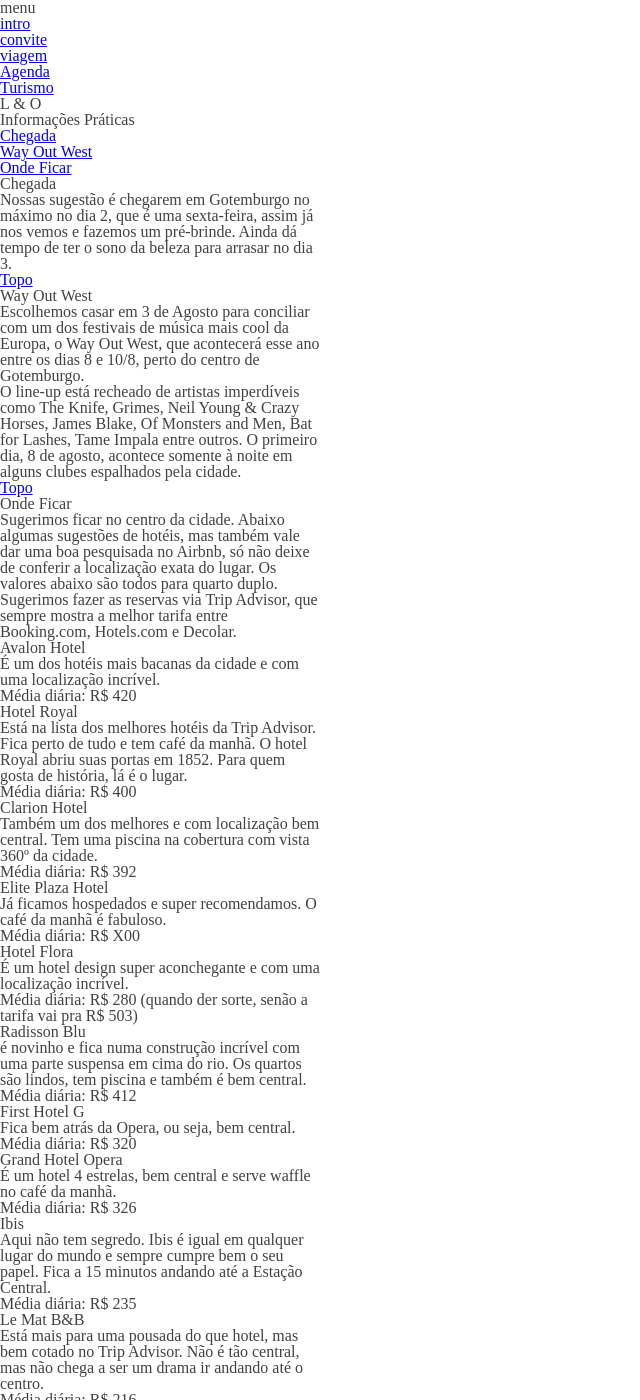
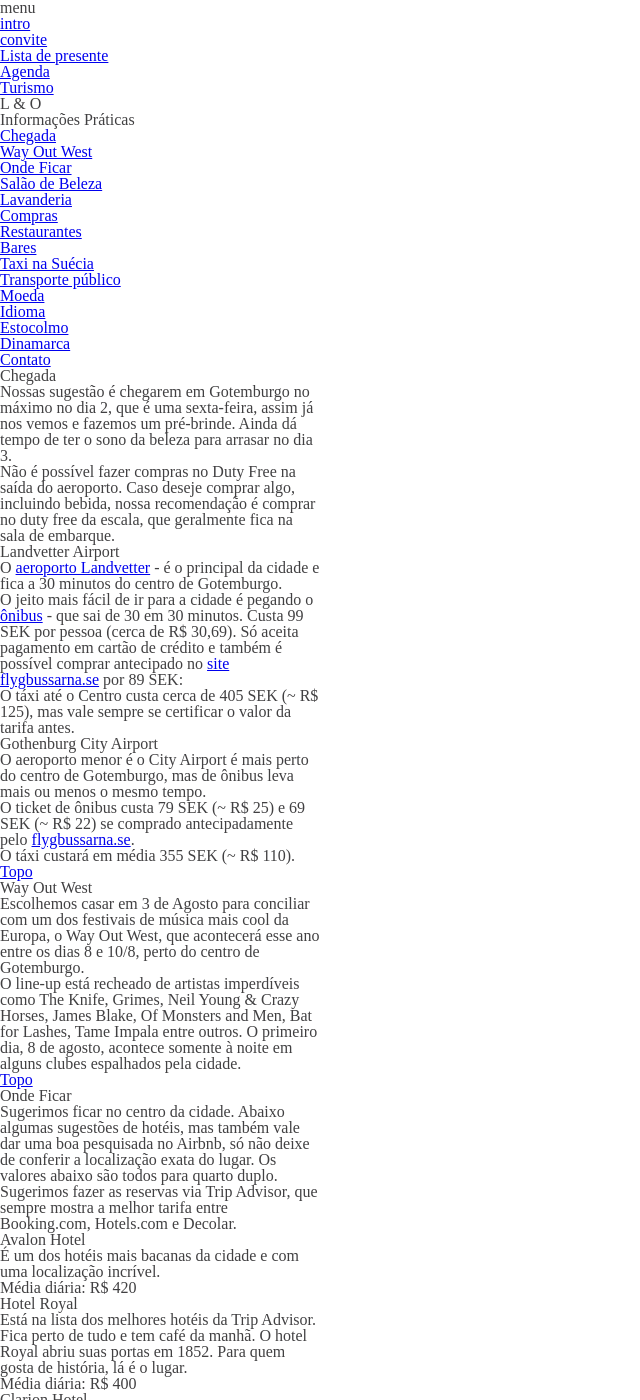
Before and after one commit to olapersson/casamento, a Jekyll site: the page built from infos.html, in a window 1280 px wide and 1400 px high. Shown: the whole window, without its empty margins (0-640 px from the left). Built offline with Jekyll 4.4.1, drawn with Linux system fonts in a browser that asks for light colours; nearby versions of some CDN libraries; some of the changed text lies outside the part shown.

Commit message:
Update acording to Lalai's doc

```diff
--- a/_includes/menu.html
+++ b/_includes/menu.html
@@ -3,7 +3,7 @@
     <li class="title"><span>menu</span></li>
     <li class="intro"><a href="/">intro</a></li>
     <li class="convite"><a href="#">convite</a></li>
-    <li class="viagem"><a href="viagem.html">viagem</a></li>
+    <li class="gifts"><a href="lista-de-presentes.html">Lista de presente</a></li>
     <li class="agenda"><a href="agenda.html">Agenda</a></li>
     <li class="festival"><a href="infos.html">Turismo</a></li>
   </ul>
--- a/_scss/_menu.scss
+++ b/_scss/_menu.scss
@@ -8,7 +8,7 @@
 
 .intro .intro,
 .convite .convite,
-.viagem .viagem,
+.gifts .gifts,
 .agenda .agenda,
 .festival .festival {
   background-color: shade($light-grey, 10%);
--- a/infos.html
+++ b/infos.html
@@ -9,6 +9,18 @@
     <li><a href="#arrival">Chegada</a></li>
     <li><a href="#wow">Way Out West</a></li>
     <li><a href="#hotel">Onde Ficar</a></li>
+    <li><a href="#beauty">Salão de Beleza</a></li>
+    <li><a href="#dry-cleaning">Lavanderia</a></li>
+    <li><a href="#shopping">Compras</a></li>
+    <li><a href="#eating">Restaurantes</a></li>
+    <li><a href="#drinking">Bares</a></li>
+    <li><a href="#taxi">Taxi na Suécia</a></li>
+    <li><a href="#transport">Transporte público</a></li>
+    <li><a href="#money">Moeda</a></li>
+    <li><a href="#language">Idioma</a></li>
+    <li><a href="#stockholm">Estocolmo</a></li>
+    <li><a href="#denmark">Dinamarca</a></li>
+    <li><a href="#contact">Contato</a></li>
   </ul>
 </nav>
 
@@ -20,8 +32,44 @@
   Nossas sugestão é chegarem em Gotemburgo no máximo no dia 2, que é uma sexta-feira, assim já nos vemos e fazemos um pré-brinde. Ainda dá tempo de ter o sono da beleza para arrasar no dia 3.
 </p>
 
+<p>
+  Não é possível fazer compras no Duty Free na saída do aeroporto. Caso deseje comprar algo, incluindo bebida, nossa recomendação é comprar no duty free da escala, que geralmente fica na sala de embarque.
+</p>
+
+<h2>
+  Landvetter Airport
+</h2>
+
+<p>
+  O <a href="http://www.swedavia.com/landvetter/">aeroporto Landvetter</a> - é o principal da cidade e fica a 30 minutos do centro de Gotemburgo.
+</p>
+
+<p>
+  O jeito mais fácil de ir para a cidade é pegando o <a href="http://www.flygbussarna.se/en/Landvetter">ônibus</a> - que sai de 30 em 30 minutos. Custa 99 SEK por pessoa (cerca de R$ 30,69). Só aceita pagamento em cartão de crédito e também é possível comprar antecipado no <a href="http://www.flygbussarna.se/en/landvetter">site flygbussarna.se</a> por 89 SEK:
+</p>
+
+
+<p>
+  O táxi até o Centro custa cerca de 405 SEK (~ R$ 125), mas vale sempre se certificar o valor da tarifa antes.
+</p>
+
+
+<h2>
+   Gothenburg City Airport
+</h2>
+<p>
+  O aeroporto menor é o City Airport é mais perto do centro de Gotemburgo, mas de ônibus leva mais ou menos o mesmo tempo.
+</p>
+
+<p>
+  O ticket de ônibus custa 79 SEK (~ R$ 25) e 69 SEK (~ R$ 22) se comprado antecipadamente pelo <a href="http://www.flygbussarna.se/goteborg-city">flygbussarna.se</a>.
+</p>
+
+<p>
+  O táxi custará em média 355 SEK (~ R$ 110).
+</p>
+
 <p class="link-top"> <a  href="#top"> Topo </a> </p>
-
 
 <h3 id="wow">
   Way Out West
@@ -146,3 +194,75 @@
 </p>
 
 <p class="link-top"> <a  href="#top"> Topo </a> </p>
+
+<h3 id="beauty">
+  Salão de Beleza
+</h3>
+
+<p class="link-top"> <a  href="#top"> Topo </a> </p>
+
+<h3 id="dry-cleaning">
+  Lavanderia
+</h3>
+
+<p class="link-top"> <a  href="#top"> Topo </a> </p>
+
+<h3 id="shopping">
+  Compras
+</h3>
+
+<p class="link-top"> <a  href="#top"> Topo </a> </p>
+
+<h3 id="eating">
+ Restaurantes
+</h3>
+
+<p class="link-top"> <a  href="#top"> Topo </a> </p>
+
+<h3 id="drinking">
+Bares
+</h3>
+
+<p class="link-top"> <a  href="#top"> Topo </a> </p>
+
+<h3 id="taxi">
+Taxi na Suécia
+</h3>
+
+<p class="link-top"> <a  href="#top"> Topo </a> </p>
+
+<h3 id="transportation">
+Transporte público
+</h3>
+
+<p class="link-top"> <a  href="#top"> Topo </a> </p>
+
+<h3 id="money">
+Moeda
+</h3>
+
+<p class="link-top"> <a  href="#top"> Topo </a> </p>
+
+<h3 id="language">
+Idioma
+</h3>
+
+<p class="link-top"> <a  href="#top"> Topo </a> </p>
+
+<h3 id="stockholm">
+Estocolmo
+</h3>
+
+<p class="link-top"> <a  href="#top"> Topo </a> </p>
+
+<h3 id="denmark">
+Dinamarca
+</h3>
+
+<p class="link-top"> <a  href="#top"> Topo </a> </p>
+
+<h3 id="contact">
+Contato
+</h3>
+
+<p class="link-top"> <a  href="#top"> Topo </a> </p>
```
Also changed, not shown: agenda.html (+13 -7 lines), lista-de-presentes.html (added, +20 -0 lines), viagem.html (deleted, +0 -42 lines).
